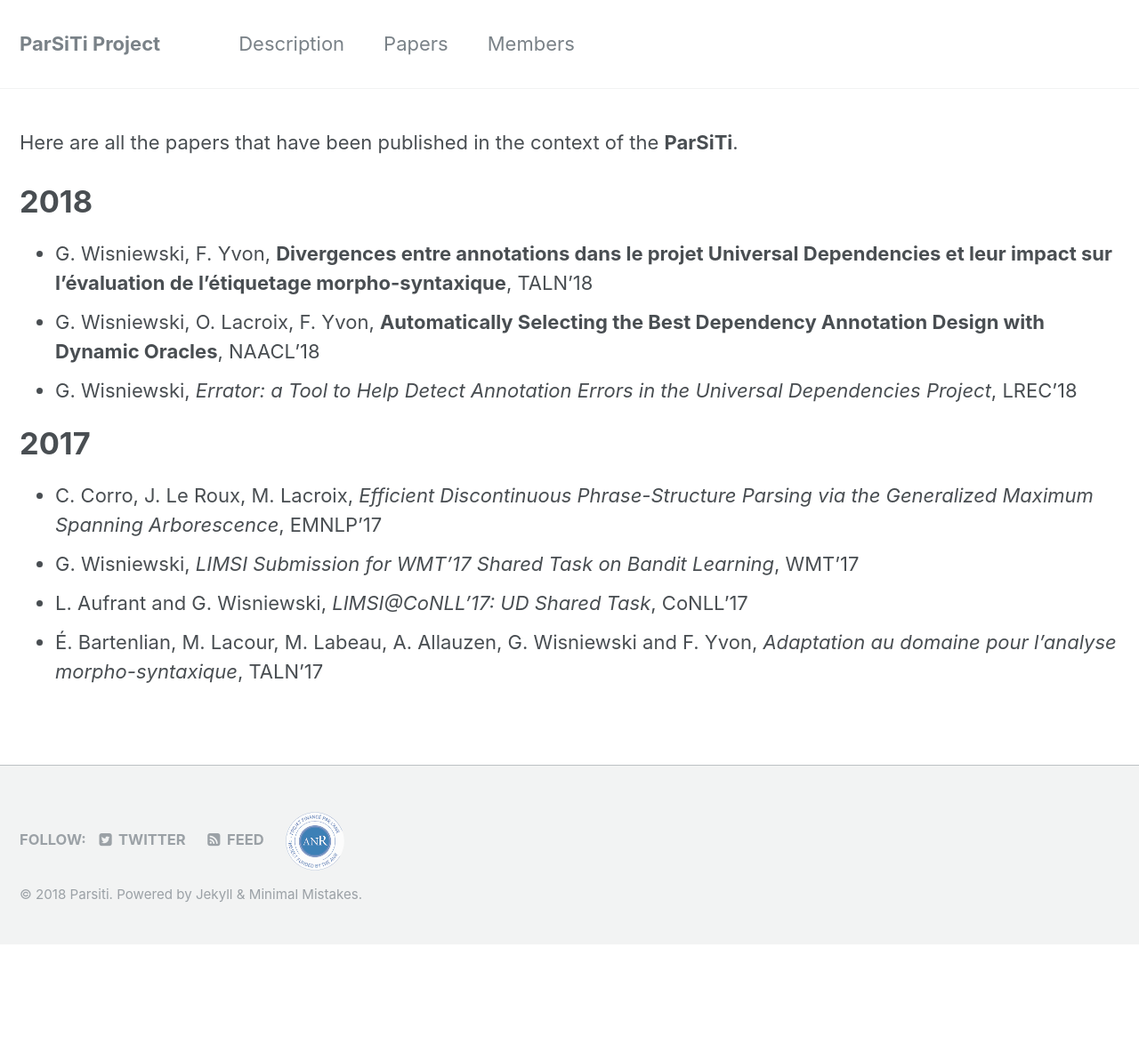
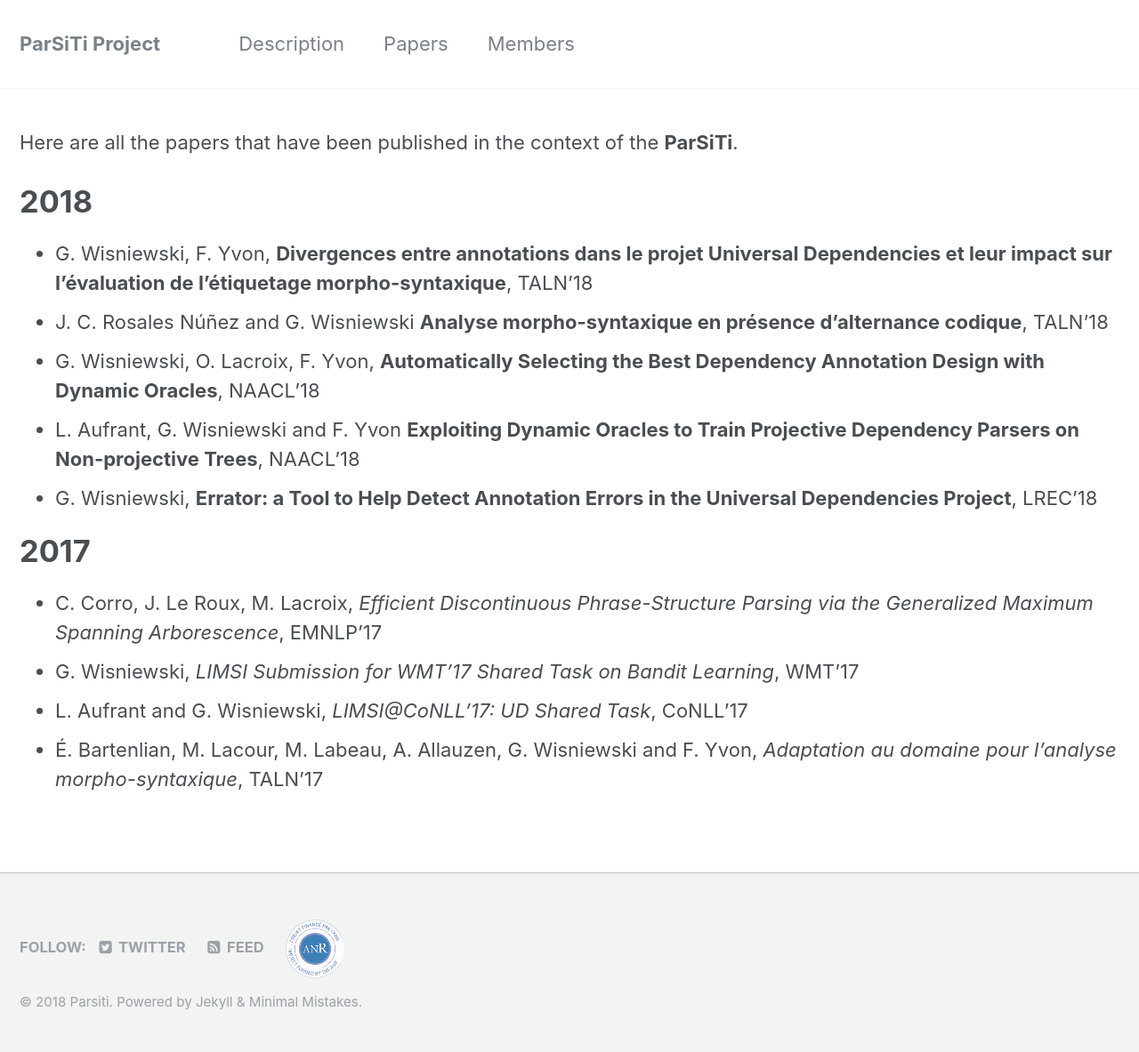
Before and after one commit to parsiti/parsiti.github.io, a Jekyll site: the page built from _pages/papers.md, in a window 1280 px wide. Shown: the whole page at 89% size. Built offline with Jekyll 4.4.1, drawn with Linux system fonts in a browser that asks for light colours; before the commit the page ends 1062 px from its top, so only the background shows below that.

Commit message:
mise à jour liste publi

```diff
--- a/_pages/papers.md
+++ b/_pages/papers.md
@@ -9,8 +9,10 @@ Here are all the papers that have been published in the context of the __ParSiTi
 # 2018
 
 - G. Wisniewski, F. Yvon, **Divergences entre annotations dans le projet Universal Dependencies et leur impact sur l’évaluation de l’étiquetage morpho-syntaxique**, TALN'18
+- J. C. Rosales Núñez and G. Wisniewski **Analyse morpho-syntaxique en présence d'alternance codique**, TALN'18
 - G. Wisniewski, O. Lacroix, F. Yvon, **Automatically Selecting the Best Dependency Annotation Design with Dynamic Oracles**, NAACL'18
-- G. Wisniewski, *Errator: a Tool to Help Detect Annotation Errors in the Universal Dependencies Project*, LREC'18
+- L. Aufrant, G. Wisniewski and F. Yvon **Exploiting Dynamic Oracles to Train Projective Dependency Parsers on Non-projective Trees**, NAACL'18
+- G. Wisniewski, **Errator: a Tool to Help Detect Annotation Errors in the Universal Dependencies Project**, LREC'18
 
 # 2017
 - C. Corro, J. Le Roux, M. Lacroix, *Efficient Discontinuous Phrase-Structure Parsing via the Generalized Maximum Spanning Arborescence*, EMNLP'17
```
